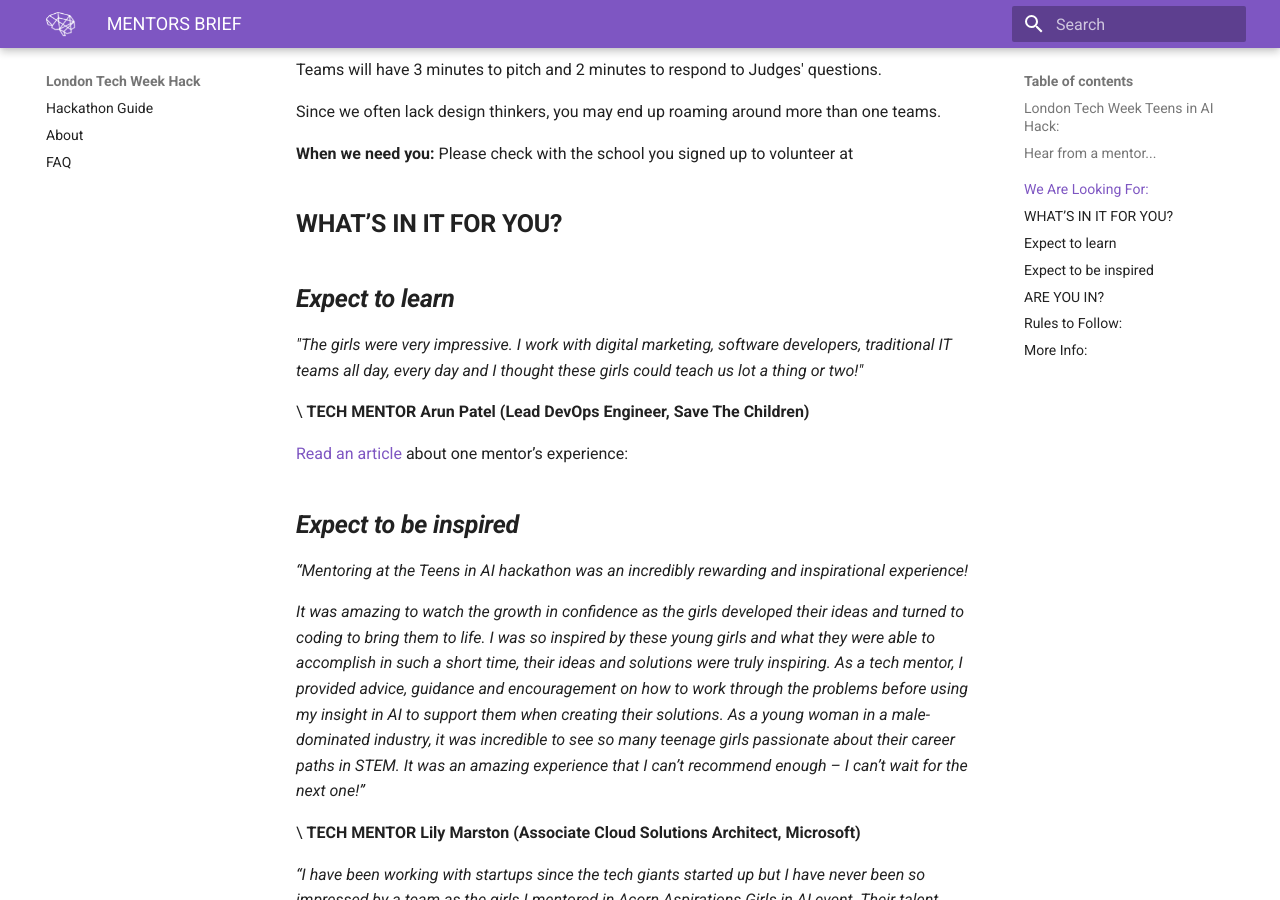
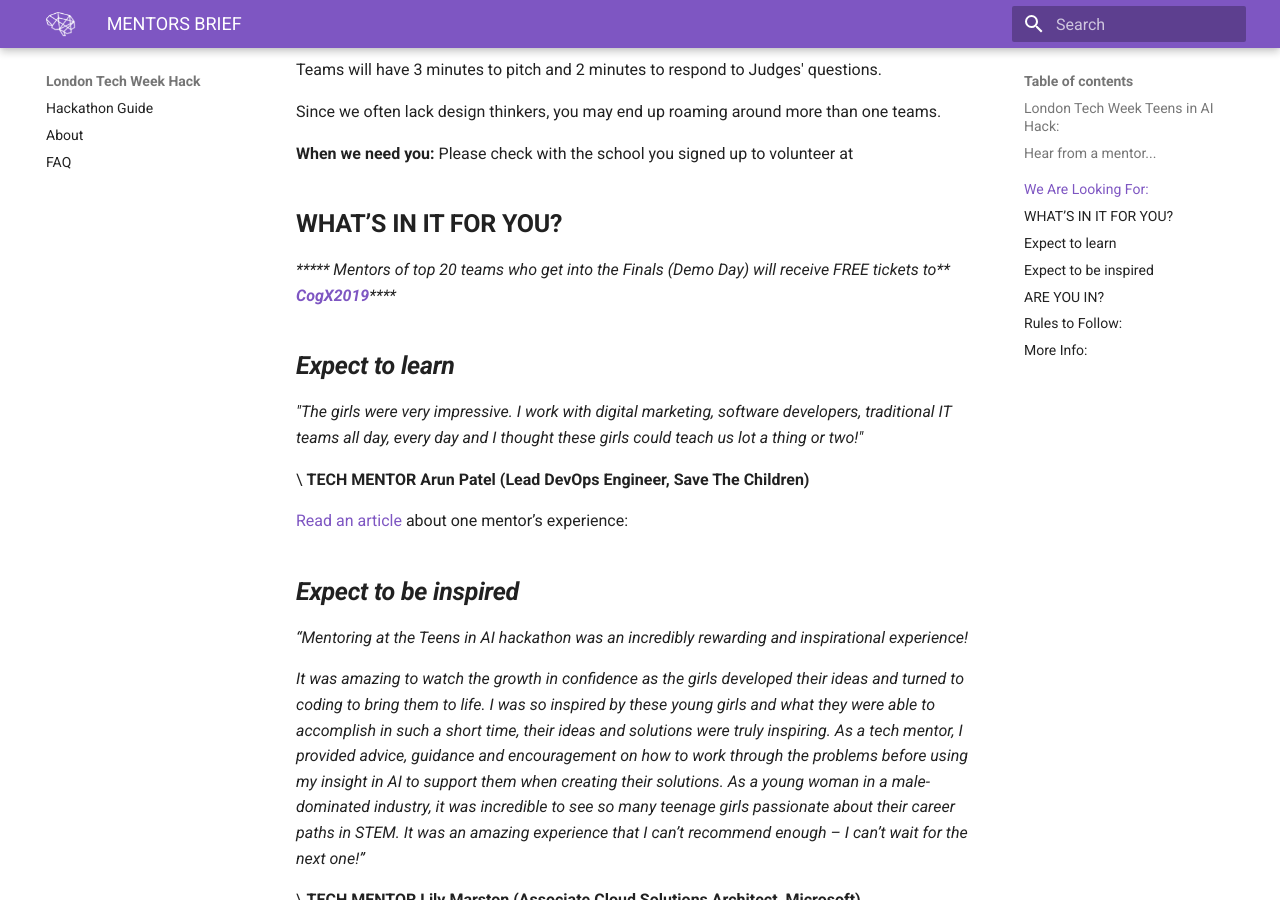
Before and after one commit to elenasinel/tech-week, an MkDocs documentation site: the page built from docs/mentors-brief.md, in a window 1280 px wide and 900 px high, scrolled down 2779 px. Built offline with MkDocs 1.6.1 and Material for MkDocs 9.7.7, drawn with Linux system fonts in a browser that asks for light colours.

Commit message:
Update Documentation “mentors-brief”

```diff
--- a/docs/mentors-brief.md
+++ b/docs/mentors-brief.md
@@ -1,8 +1,6 @@
 ---
 title: MENTORS BRIEF
 ---
-# ****
-
 **This is a "work in progress" doc and is constantly getting updated.**
 
 Please check this [Hackathon Guide](https://london-tech-week-hack.netlify.com/) for more info on Challenges, Resources, Data Sets etc
@@ -106,6 +104,8 @@ Since we often lack design thinkers, you may end up roaming around more than one
 
 ## **WHAT’S IN IT FOR YOU?**
 
+_**\*\** Mentors of top 20 teams who get into the Finals (Demo Day) will receive FREE tickets to**_ [_**CogX2019**_](https://cogx.co/)_****_
+
 ## _**Expect to learn**_
 
 _"The girls were very impressive. I work with digital marketing, software developers, traditional IT teams all day, every day and I thought these girls could teach us lot a thing or two!"_
```
